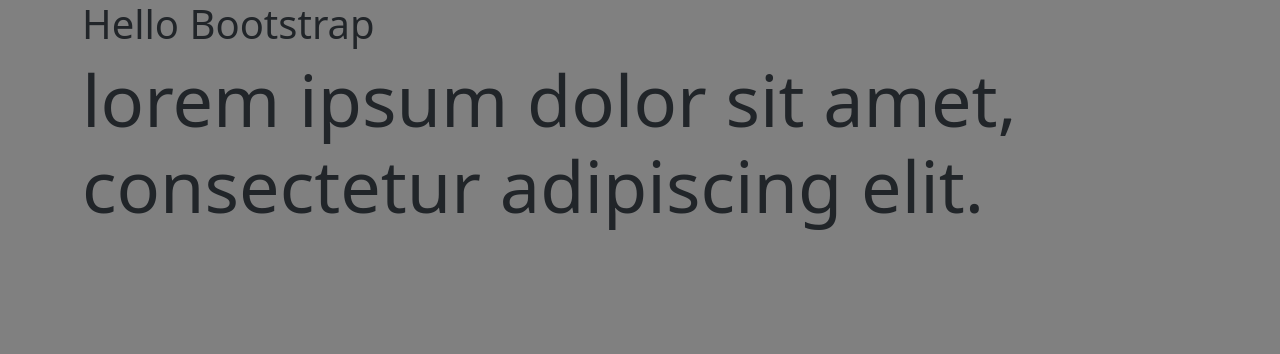
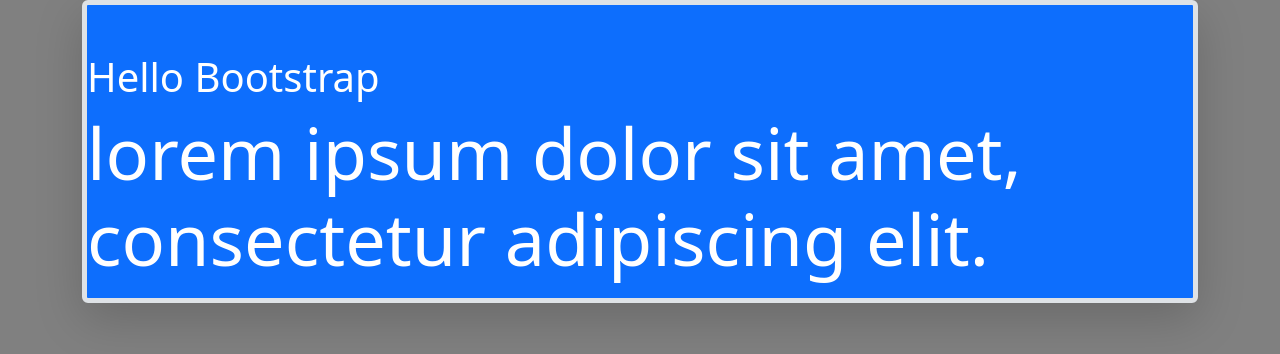
Before and after one commit to xiigamebreaker/IntroToBootstrap, a plain HTML site: page index.html in a window 1280 px wide. Drawn offline with nearby package versions, Linux system fonts and the light colour scheme.

Commit message:
added fun stuff

```diff
--- a/index.html
+++ b/index.html
@@ -24,8 +24,8 @@
 <body>
 
     <div class="container">
-        <header>
-            <h1>Hello Bootstrap</h1>
+        <header class="bg-primary text-white border border-5 rounded shadow-lg">
+            <h1 class="mt-5">Hello Bootstrap</h1>
             <p class="display-2">lorem ipsum dolor sit amet, consectetur adipiscing elit.</p>
         </header>
     </div>
```
